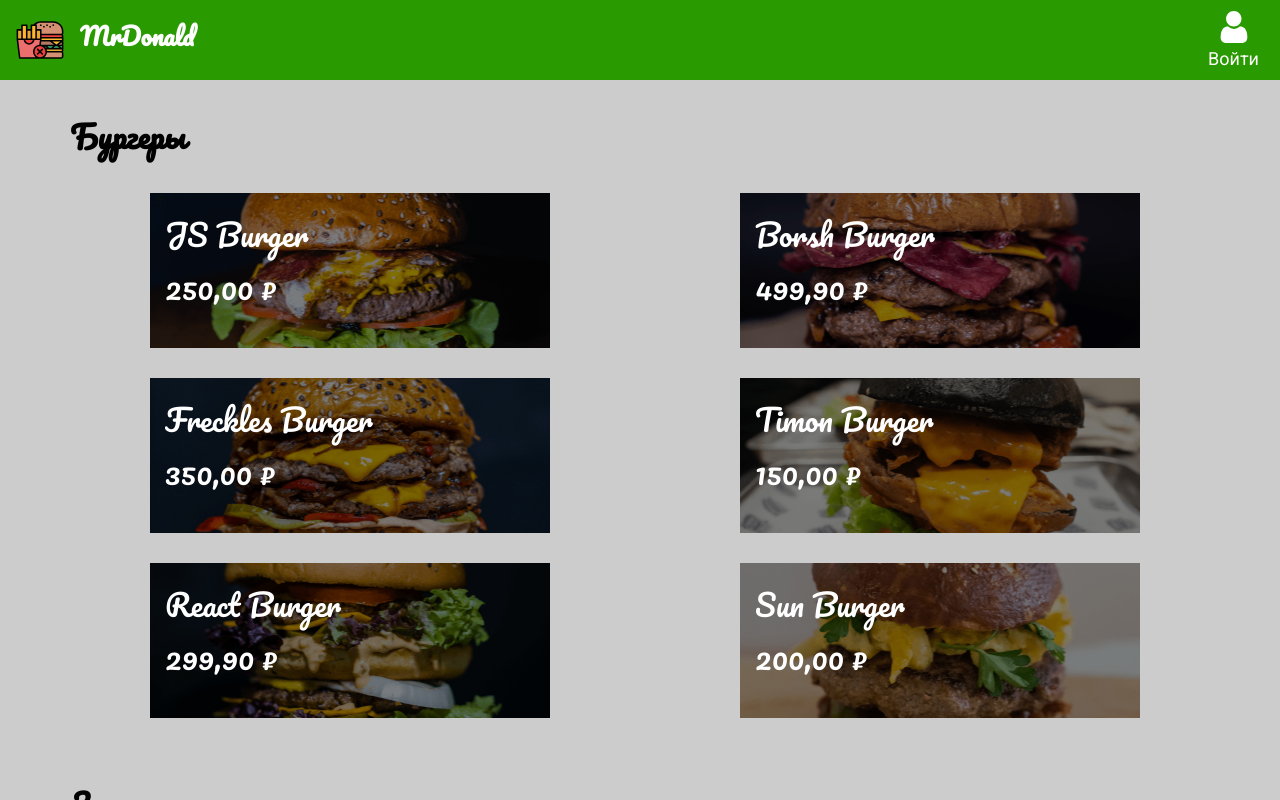
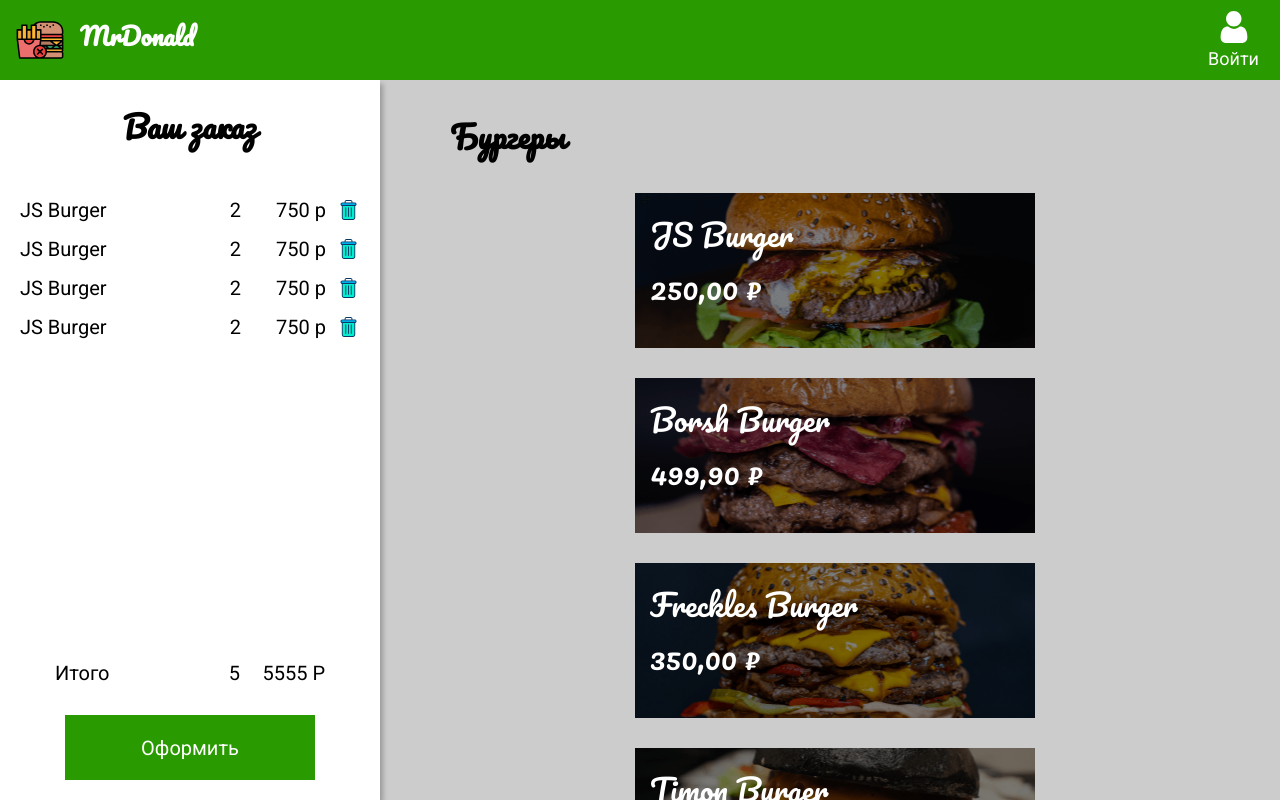
Before and after one commit to self067/av-prj, a React (Create React App) app: page / in a window 1280 px wide. Shown: the top 800 px of the page. Built offline with nearby package versions, Linux system fonts and the light colour scheme.

Commit message:
feat: add order block Lesson6

```diff
--- a/src/App.tsx
+++ b/src/App.tsx
@@ -4,6 +4,7 @@
 import GlobalStyle from './components/GlobalStyle';
 import ModalItem from './components/ModalItem';
 import { tItem } from './type';
+import Order from './components/Order';
 
 
 function App() {
@@ -13,6 +14,7 @@
     <>
       <GlobalStyle />
       <Navbar />
+      <Order />
       <Menu setOpenItem={setOpenItem} />
       <ModalItem openItem={openItem} setOpenItem={setOpenItem} />
     </>
--- /dev/null
+++ b/src/components/ButtonCheckout.js
@@ -0,0 +1,24 @@
+import styled from 'styled-components';
+
+const ButtonCheckout = styled.button`
+  display: block;
+  margin: 0 auto;
+  width: 250px;
+  height: 65px;
+  font-size: inherit;
+  font-family: inherit;
+  background-color: #299B01;
+  color: #fff;
+  border-color: transparent;
+  cursor: pointer;
+  transition-property: color, background-color, border-color;
+  transition-duration: 0.3s;
+  &:hover {
+    background-color: #fff;
+    color: #299B01;
+    border-color: #299B01;
+
+  }
+`;
+
+export default ButtonCheckout;
--- a/src/components/Menu.tsx
+++ b/src/components/Menu.tsx
@@ -8,6 +8,7 @@
 const MenuStyled = styled.menu`
   background-color: #ccc;
   margin-top: 80px;
+  margin-left: 380px;
 `;
 
 const SectionMenu = styled.section`
--- a/src/components/ModalItem.jsx
+++ b/src/components/ModalItem.jsx
@@ -1,6 +1,7 @@
 import React, { FC } from 'react';
 import styled from 'styled-components';
 // import { tItem, tImg, tItemList, tFuncSetOpenItem, fModalItem, fOpenItem } from '../type';
+import ButtonCheckout from './ButtonCheckout';
 
 const Overlay = styled.div`
   display: flex;
@@ -20,44 +21,68 @@
   background-color: #fff;
   width: 600px;
   height: 600px;
-  display: flex;
-  flex-direction: column;
 `;
 
 // const Banner = styled.div<tImg>`
 const Banner = styled.div`
   width: 100%;
   height: 200px;
-  background-color: black;
+  /* background-color: black; */
   /* background-image: ${({ img }) => `url(${img})`}; */
-  background-image: url(${({img}) => img});
+  background-image: url(${({ img }) => img});
   background-size: cover;
   background-position: center;
-  margin-bottom: 20px;
+
 `;
 
+const Content = styled.section`
+  display: flex;
+  flex-direction: column;
+  justify-content: space-between;
+  height: calc(100% - 200px);
+  padding: 30px;
+`;
+
+const HeaderContent = styled.div`
+  display: flex;
+  justify-content: space-between;
+  font-size: 24px;
+  font-weight: 700;
+  font-family: 'Pacifico', cursive;
+`;
+
+
 // const ModalItem:React.FC<fOpenItem> = ({openItem, setOpenItem}) => {
-const ModalItem = ({openItem, setOpenItem}) => {
+const ModalItem = ({ openItem, setOpenItem }) => {
   console.log(openItem);
 
   function closeModal(e) {
     // function closeModal(e:React.MouseEvent) {
-    console.log(e.target);
-
+    // console.log(e.target);
     if (e.target.id === 'overlay') {
       setOpenItem(null);
     }
   }
 
-  if ( !openItem) return null;
+  if (!openItem) return null;
 
   return (
     <Overlay id="overlay" onClick={closeModal}>
       <Modal className="modal">
         <Banner className="banner" img={openItem.img}/>
-        {openItem.name}
+        <Content>
+          <HeaderContent>
+            <div>
+              {openItem.name}
+            </div>
+            <div>
+              {openItem.price.toLocaleString('ru-RU',{ style: 'currency', currency: 'RUB' })}
 
-        {openItem.price.toLocaleString('ru-RU',{ style: 'currency', currency: 'RUB' })}
+            </div>
+          </HeaderContent>
+          <ButtonCheckout>Добавить</ButtonCheckout>
+
+        </Content>
 
       </Modal>
     </Overlay>
--- /dev/null
+++ b/src/components/Order.js
@@ -0,0 +1,75 @@
+import React from 'react';
+import styled from 'styled-components';
+import ButtonCheckout from './ButtonCheckout';
+import OrderListItem from './OrderListItem';
+
+const OrderStyled = styled.section`
+  position: fixed;
+  display: flex;
+  flex-direction: column;
+  top: 80px;
+  left: 0;
+  background: #fff;
+  min-width: 380px;
+  height: calc(100% - 80px);
+  box-shadow: 3px 4px 5px rgba( 0, 0, 0, 0.25);
+  padding: 20px;
+`;
+
+const OrderTitle = styled.h2`
+  text-align: center;
+  margin-bottom: 30px;
+`;
+
+const OrderContent = styled.div`
+  flex-grow: 1;
+`;
+
+const OrderList = styled.ul`
+
+`;
+
+const Total = styled.div`
+  display: flex;
+  margin: 0 35px 30px;
+  & span:first-child {
+    flex-grow: 1;
+  }
+`;
+
+
+const TotalPrice = styled.span`
+  text-align: right;
+  min-width: 65px;
+  margin-left: 20px;
+
+`;
+
+
+const Order = () => {
+  return (
+    <>
+      <OrderStyled>
+        <OrderTitle>Ваш заказ</OrderTitle>
+        <OrderContent>
+          <OrderList>
+            <OrderListItem />
+            <OrderListItem />
+            <OrderListItem />
+            <OrderListItem />
+          </OrderList>
+        </OrderContent>
+        <Total>
+          <span>Итого</span>
+          <span>5</span>
+          <TotalPrice>5555 P</TotalPrice>
+
+        </Total>
+        <ButtonCheckout>Оформить</ButtonCheckout>
+
+      </OrderStyled>
+    </>
+  )
+}
+
+export default Order;
--- /dev/null
+++ b/src/components/OrderListItem.js
@@ -0,0 +1,45 @@
+import React from 'react';
+import styled from 'styled-components';
+import trashImg from '../images/trash.svg';
+
+const OrderItemStyled = styled.li`
+  display: flex;
+  margin: 15px 0;
+`;
+
+const ItemName = styled.span`
+  flex-grow: 1;
+
+`;
+
+const ItemPrice = styled.span`
+  margin-left: 20px;
+  margin-right: 10px;
+  min-width: 65px;
+  text-align: right;
+`;
+
+
+
+const TrashButton = styled.button`
+  width: 24px;
+  height: 24px;
+  border-color: transparent;
+  background-color: transparent;
+  background-image: url(${trashImg});
+  background-position: center;
+  background-size: cover;
+  background-repeat: no-repeat;
+  cursor: pointer;
+`;
+
+const OrderListItem = () => (
+  <OrderItemStyled>
+    <ItemName>JS Burger</ItemName>
+    <span>2</span>
+    <ItemPrice>750 р</ItemPrice>
+    <TrashButton />
+  </OrderItemStyled>
+);
+
+export default OrderListItem;
```
Also changed, not shown: src/images/trash.svg (added).
